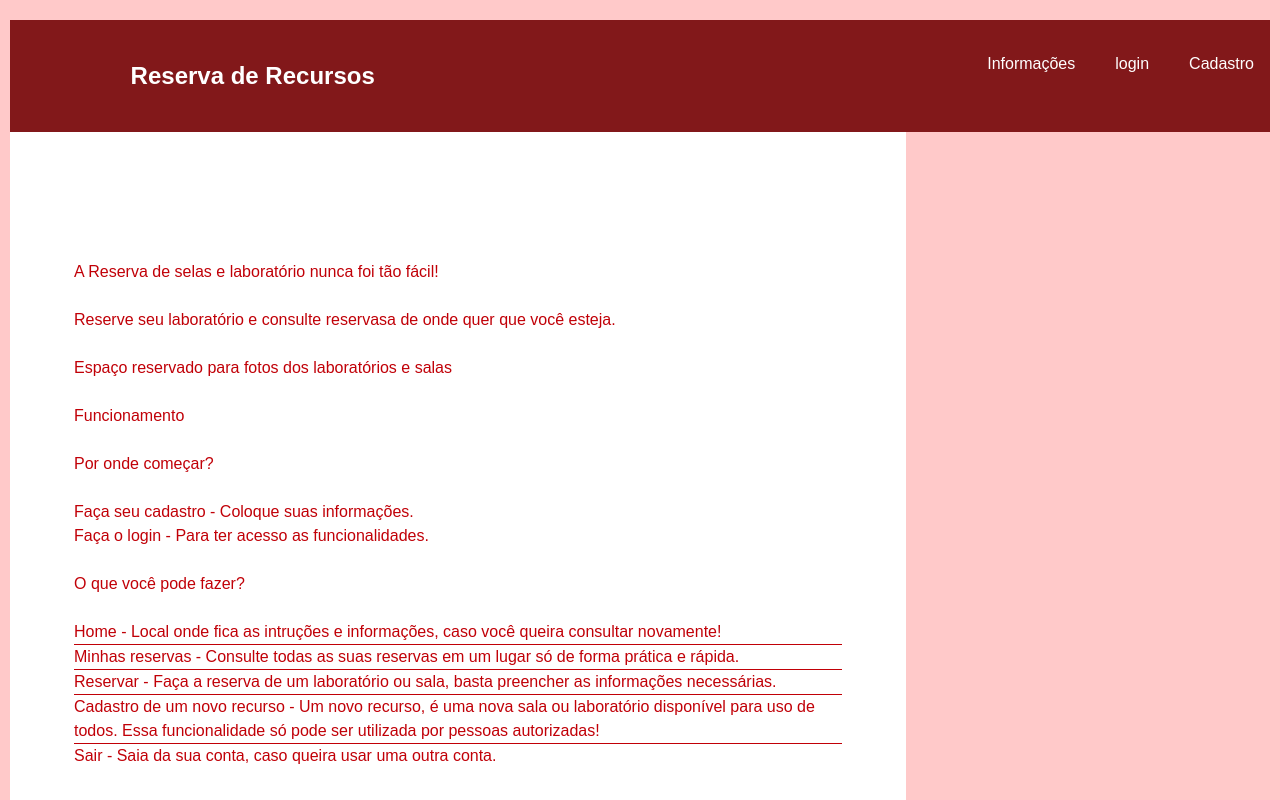
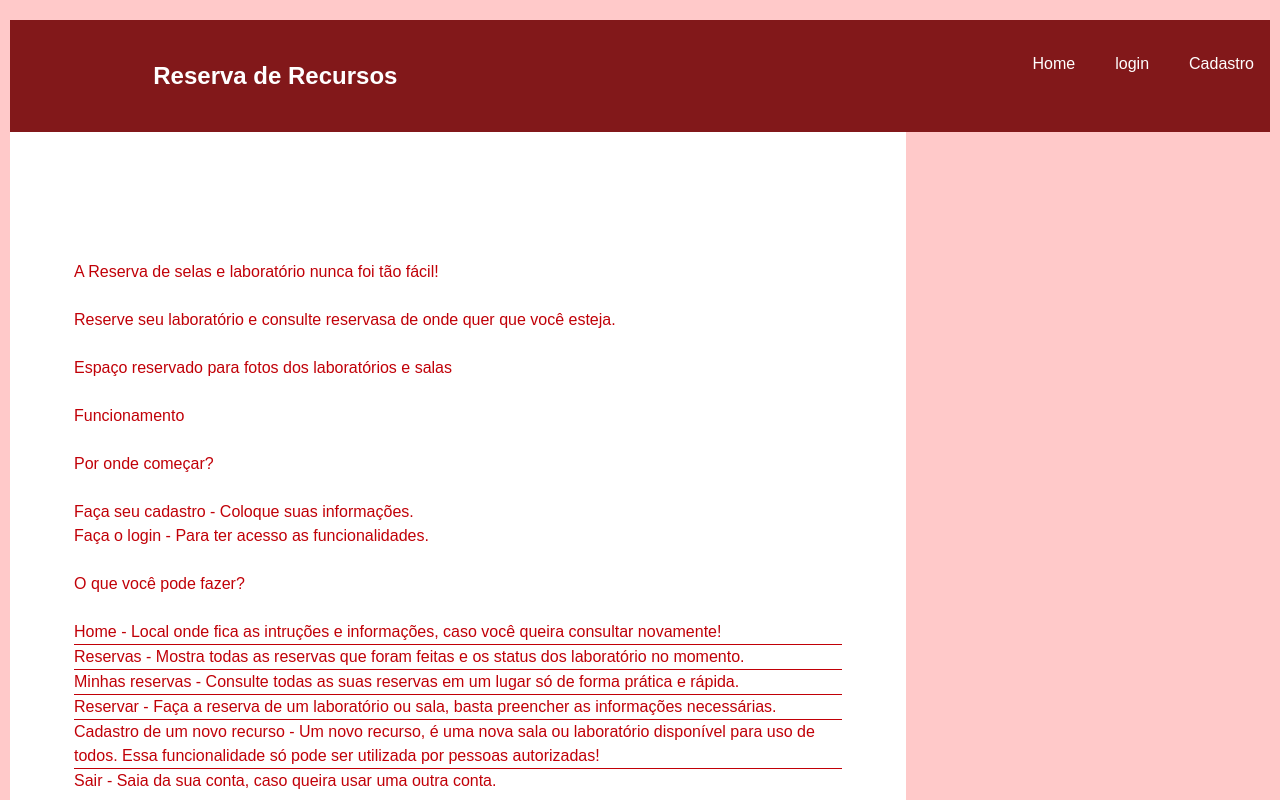
Before and after one commit to pedrohenriqueminarelli/Projeto_DS_Vep26-Reserva_de_Lab, a Next.js app in the folder next-projeto/: page / in a window 1280 px wide. Shown: the top 800 px of the page. Built offline with nearby package versions, Linux system fonts and the light colour scheme.

Commit message:
Correção texto Home

```diff
--- a/next-projeto/src/app/(privado)/componentesPrivados/Tabela/index.tsx
+++ b/next-projeto/src/app/(privado)/componentesPrivados/Tabela/index.tsx
@@ -20,7 +20,7 @@ export function Tabela({titulo, colunas, linhas}:TabelaProps){
                         linhas.map((linha, indice)=>(
                              <tr key={indice}>
                                 {colunas.map((info)=>(
-                                    <td key={info.chave}>{linha[info.chave ]}</td>
+                                    <td key={info.chave}>{linha[info.chave]}</td>
                                 ))}
                                  </tr>
                         ))
--- a/next-projeto/src/app/(publico)/componentesPublicos/HeaderPublico/index.tsx
+++ b/next-projeto/src/app/(publico)/componentesPublicos/HeaderPublico/index.tsx
@@ -13,7 +13,7 @@ export function HeaderPublico(){
         <nav>
           <ul className="flex items-center justify-center gap-10 px-2 py-4">
             <li>
-              <Link href="/">Informações</Link>
+              <Link href="/">Home</Link>
             </li>
             <li>
               <Link href="/login">login</Link>
--- a/next-projeto/src/app/(publico)/page.tsx
+++ b/next-projeto/src/app/(publico)/page.tsx
@@ -18,6 +18,8 @@ export default function Home() {
           <ul>
             <li>Home - Local onde fica as intruções e informações, caso você queira consultar novamente!</li>
             <hr />
+            <li>Reservas - Mostra todas as reservas que foram feitas e os status dos laboratório no momento.</li>
+            <hr />
             <li>Minhas reservas - Consulte todas as suas reservas em um lugar só de forma prática e rápida.</li>
             <hr />
             <li>Reservar - Faça a reserva de um laboratório ou sala, basta preencher as informações necessárias.</li>
```
